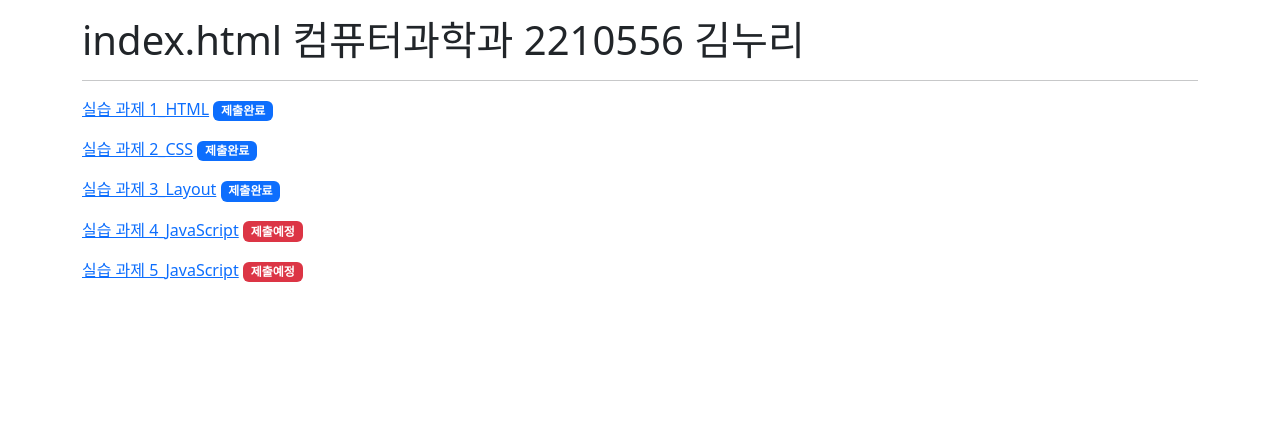
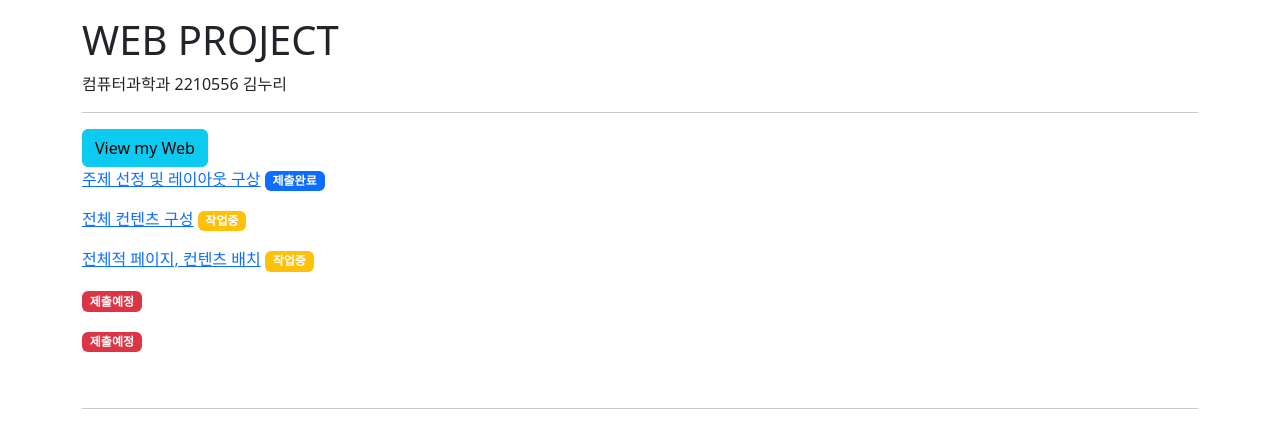
Before and after one commit to le-brouillard/index.html, a plain HTML site: page index.html in a window 1280 px wide. Drawn offline with nearby package versions, Linux system fonts and the light colour scheme.

Commit message:
update for the project

```diff
--- a/index.html
+++ b/index.html
@@ -9,15 +9,20 @@
 </head>
 <body>
     <div class="container mt-3">
-        <h1>index.html 컴퓨터과학과 2210556 김누리</h1>
+        <h1>WEB PROJECT</h1>
+        <p>컴퓨터과학과 2210556 김누리</p>
         <hr>
+        <button class="btn btn-info" onclick="location.href='https://le-brouillard.github.io/webforkids/';">View my Web</button>
         <ul class="nav flex-column">
-            <li class="pb-3"><a href="#">실습 과제 1_HTML</a> <span class="badge bg-primary">제출완료</span></li>
-            <li class="pb-3"><a href="#">실습 과제 2_CSS</a> <span class="badge bg-primary">제출완료</span></li>
-            <li class="pb-3"><a href="#">실습 과제 3_Layout</a> <span class="badge bg-primary">제출완료</span></li>
-            <li class="pb-3"><a href="#">실습 과제 4_JavaScript</a> <span class="badge bg-danger">제출예정</span></li>
-            <li class="pb-3"><a href="#">실습 과제 5_JavaScript</a> <span class="badge bg-danger">제출예정</span></li>
+            <li class="pb-3"><a href="#">주제 선정 및 레이아웃 구상</a> <span class="badge bg-primary">제출완료</span></li>
+            <li class="pb-3"><a href="#">전체 컨텐츠 구성</a> <span class="badge bg-warning">작업중</span></li>
+            <li class="pb-3"><a href="#">전체적 페이지, 컨텐츠 배치</a> <span class="badge bg-warning">작업중</span></li>
+            <li class="pb-3"><a href="#"></a> <span class="badge bg-danger">제출예정</span></li>
+            <li class="pb-3"><a href="#"></a> <span class="badge bg-danger">제출예정</span></li>
         </ul>
+        <br>
+        <hr>
+
     </div>
 </body>
 </html>
```
